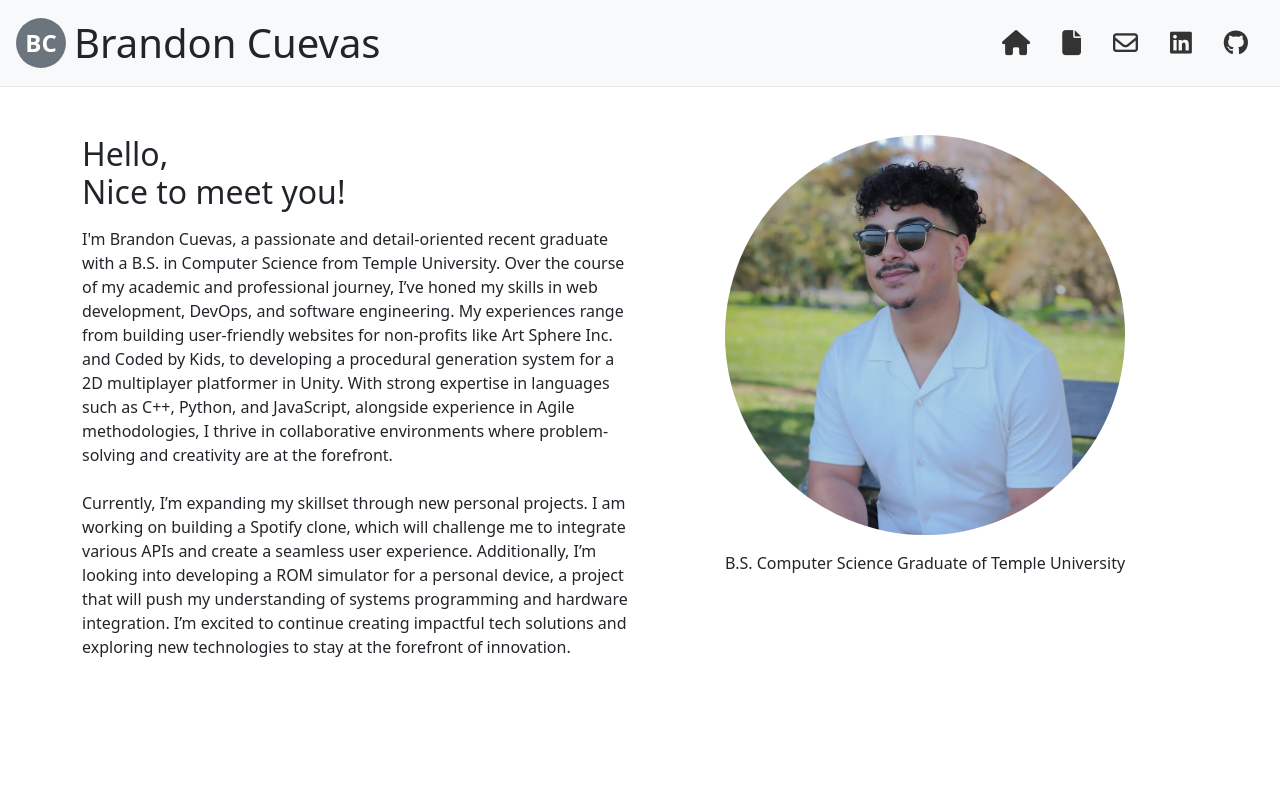
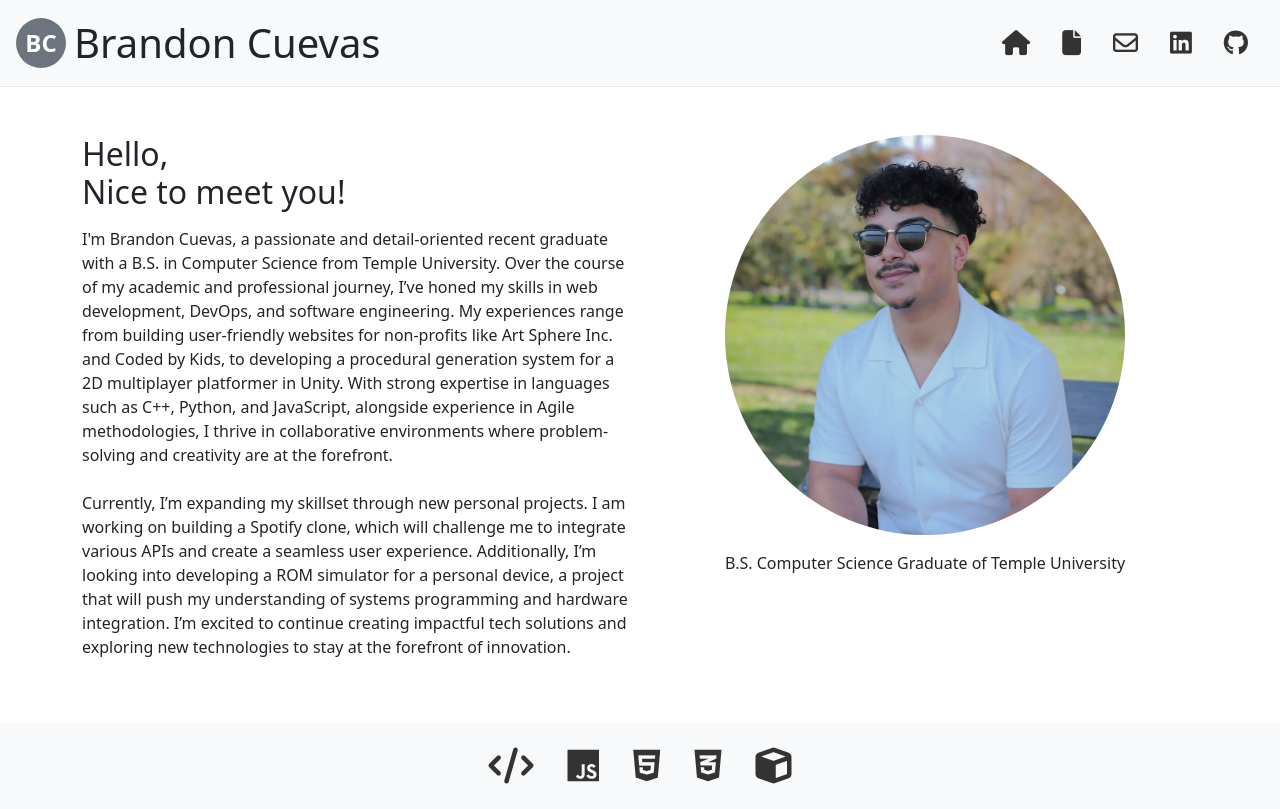
Before and after one commit to BrandonC3207/personal-website, a plain HTML site: page index.html in a window 1280 px wide. Drawn offline with nearby package versions, Linux system fonts and the light colour scheme.

Commit message:
Added footer, main page is finished.

```diff
--- a/index.html
+++ b/index.html
@@ -75,7 +75,15 @@
         </div>
     </main>
 
-    <!--Footer-->
+</body>
 
-</body>
+<footer class="footer bg-light py-3">
+    <div class="container text-center">
+        <a class="tech-icon"><i class="fas fa-code"></i></a>
+        <a class="tech-icon"><i class="fab fa-js"></i></a>
+        <a class="tech-icon"><i class="fab fa-html5"></i></a>
+        <a class="tech-icon"><i class="fab fa-css3-alt"></i></a>
+        <a class="tech-icon"><i class="fas fa-cube"></i></a>
+</footer>
+
 </html>
--- a/style.css
+++ b/style.css
@@ -25,3 +25,14 @@ nav .nav-link:hover {
     object-position: 50% 25%;
     border-radius: 50%;
 }
+
+.footer {
+    background-color: #eaeaea; /* Light background for the footer */
+}
+
+.footer .tech-icon {
+    font-size: 36px;
+    margin: 0 15px;
+    color: #333;
+    transition: transform 0.3s ease, color 0.3s ease; /* Smooth animation */
+}
```
